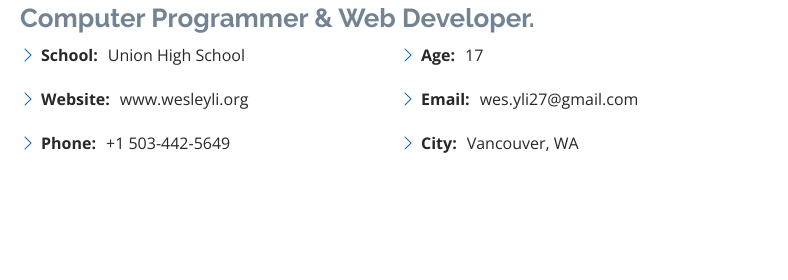
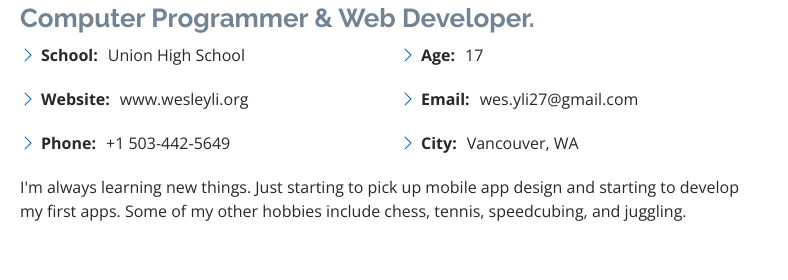
Before and after one commit to wesleyyli/wesleyli, a plain HTML site: page index.html in a window 1280 px wide. Shown: the part 989-1269 px from the top of the page, 492-1280 px from the left. Drawn offline with nearby package versions, Linux system fonts and the light colour scheme.

Commit message:
attempting to fix awkward space

```diff
--- a/index.html
+++ b/index.html
@@ -104,6 +104,9 @@
                 </ul>
               </div>
             </div>
+            <p>
+              I'm always learning new things. Just starting to pick up mobile app design and starting to develop my first apps. Some of my other hobbies include chess, tennis, speedcubing, and juggling.
+            </p>
           </div>
         </div>
 
```
